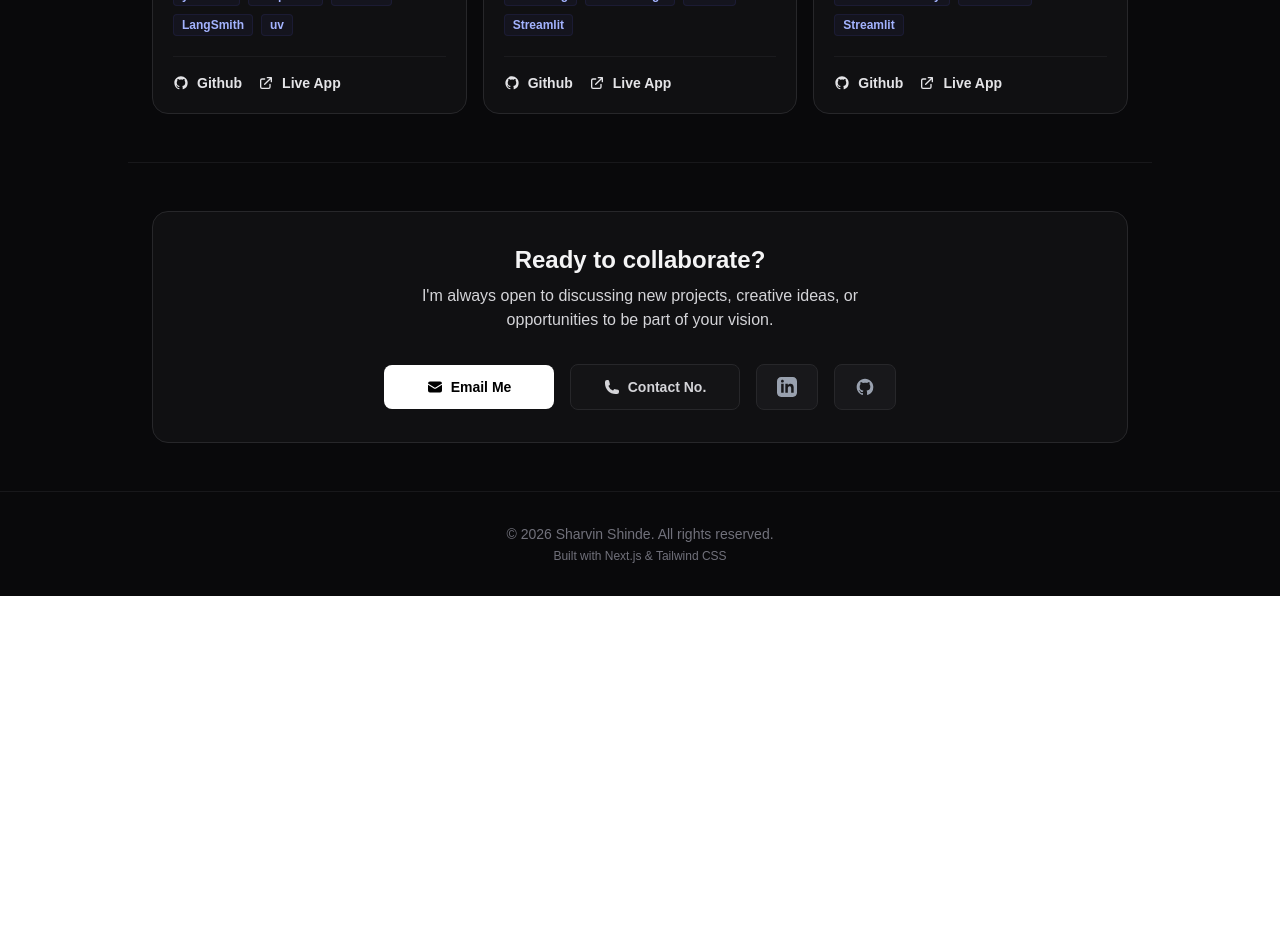
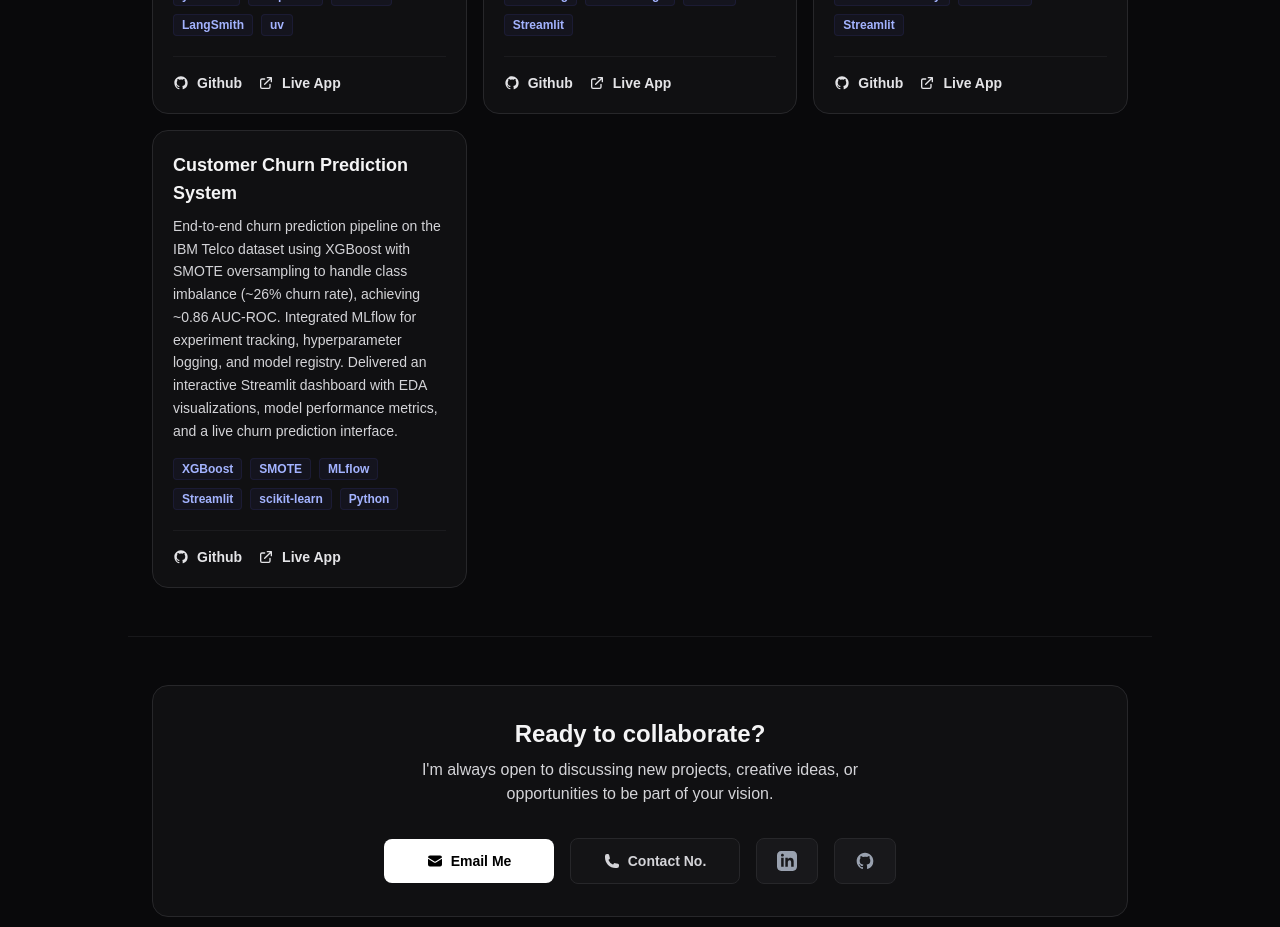
Before and after one commit to sharvin-shinde1108/Portfolio, a Next.js app: page / in a window 1280 px wide. Shown: the part 1160-2087 px from the top of the page. Before the commit the page ends 1756 px from the top, so only its background shows below. Built offline with nearby package versions, Linux system fonts and the light colour scheme.

Commit message:
churn prediction project addition

```diff
--- a/app/page.tsx
+++ b/app/page.tsx
@@ -80,6 +80,14 @@ export default function Page() {
       tech: ["Python", "NLP", "TF-IDF", "Cosine Similarity", "TMDb API", "Streamlit"],
       github: "https://github.com/sharvin-shinde1108/cinematch",
       demo: "https://cinematch-mrs.streamlit.app/",
+    },
+    {
+      title: "Customer Churn Prediction System",
+      description:
+        "End-to-end churn prediction pipeline on the IBM Telco dataset using XGBoost with SMOTE oversampling to handle class imbalance (~26% churn rate), achieving ~0.86 AUC-ROC. Integrated MLflow for experiment tracking, hyperparameter logging, and model registry. Delivered an interactive Streamlit dashboard with EDA visualizations, model performance metrics, and a live churn prediction interface.",
+      tech: ["XGBoost", "SMOTE", "MLflow", "Streamlit", "scikit-learn", "Python"],
+      github: "https://github.com/sharvin-shinde1108/churn_predictor",
+      demo: "https://churnpredictor--telco.streamlit.app/",
     },
   ];
 
```
